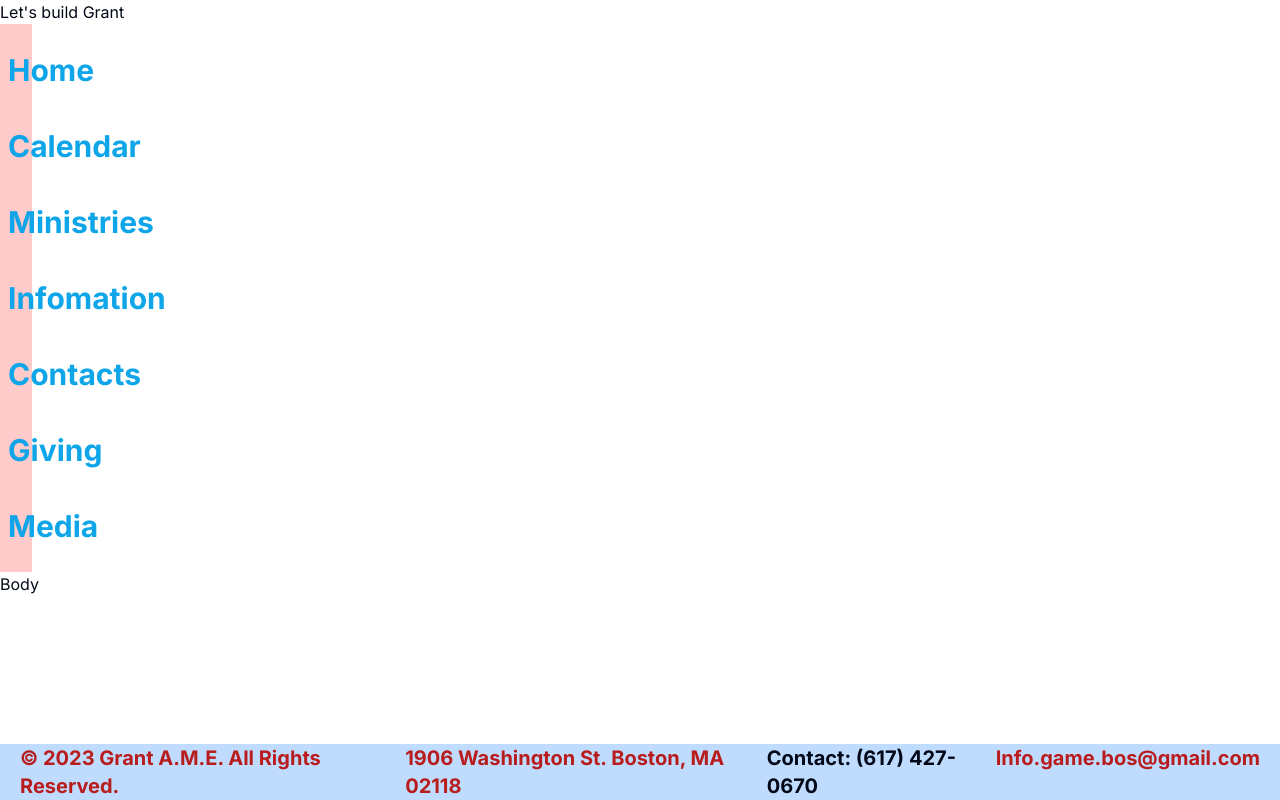
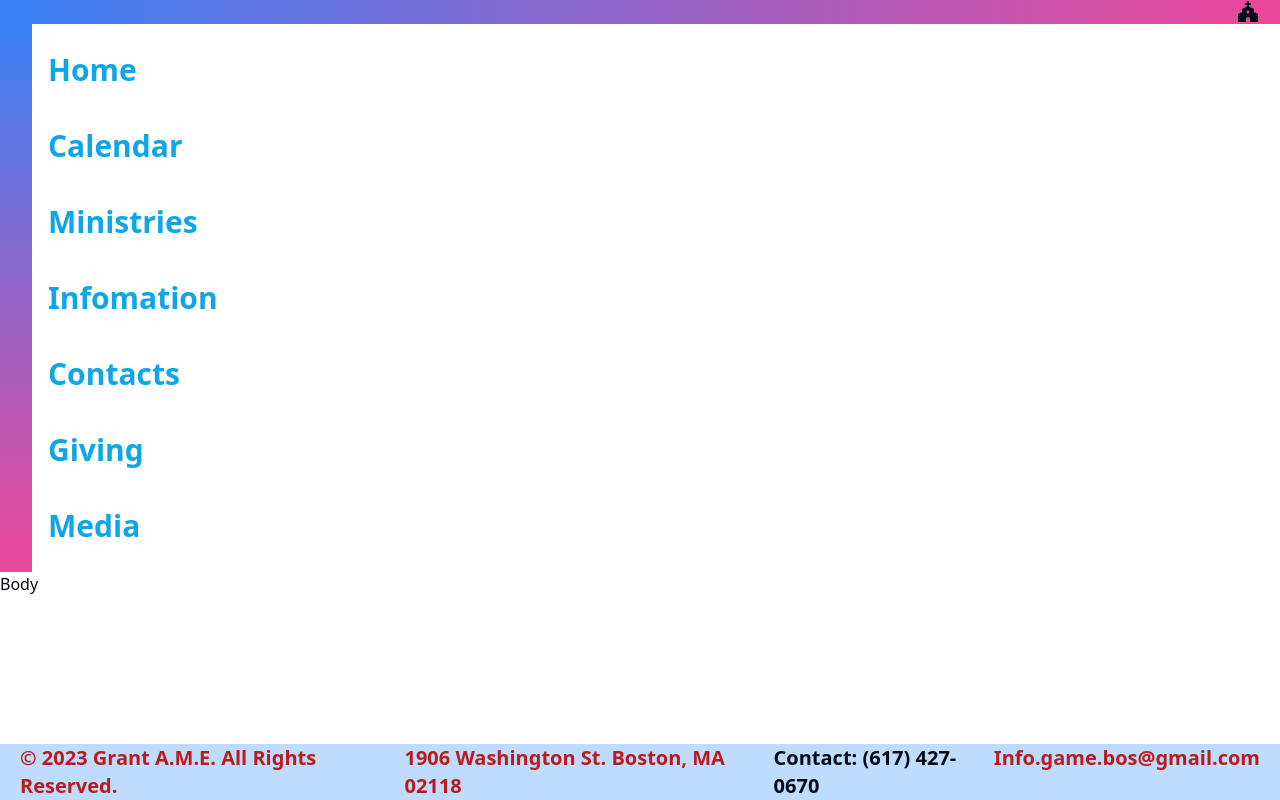
Before and after one commit to cainjason/game-v5, a Next.js app: page / in a window 1280 px wide. Built offline with nearby package versions, Linux system fonts and the light colour scheme.

Commit message:
updated app

```diff
--- a/app/components/Body.tsx
+++ b/app/components/Body.tsx
@@ -2,7 +2,7 @@
 
 function Body() {
   return (
-    <body>
+    <body className="h-full w-full">
 			Body
     </body>
   )
--- a/app/components/Header.tsx
+++ b/app/components/Header.tsx
@@ -1,8 +1,9 @@
+import ChurchIcon from '@mui/icons-material/Church';
 
 function Header() {
   return (
-    <header>
-
+    <header className='flex justify-end bg-gradient-to-r from-blue-500 to-pink-500'>
+      <ChurchIcon className='mr-5  ml-2 h-9 w-9' />
     </header>
   )
 }
--- a/app/components/Navbar.tsx
+++ b/app/components/Navbar.tsx
@@ -1,16 +1,16 @@
 
 function Navbar() {
   return (
-    <nav className="flex flex-col h-full w-8 bg-red-200 text-3xl font-bold p-2">
-      <p className="text-sky-500 hover:text-sky-700 mt-5 mb-5"><a href="#home">Home</a></p>
-      <p className="text-sky-500 hover:text-sky-700 mt-5 mb-5"><a href="#calendar">Calendar</a></p>
-      <p className="text-sky-500 hover:text-sky-700 mt-5 mb-5"><a href="#ministries">Ministries</a></p>
-      <p className="text-sky-500 hover:text-sky-700 mt-5 mb-5"><a href="#infomation">Infomation</a></p>
-      <p className="text-sky-500 hover:text-sky-700 mt-5 mb-5"><a href="#contacts">Contacts</a></p>
-      <p className="text-sky-500 hover:text-sky-700 mt-5 mb-5"><a href="#giving">Giving</a></p>
-      <p className="text-sky-500 hover:text-sky-700 mt-5 mb-5"><a href="#media">Media</a></p>
+    <nav className="flex flex-col h-full w-8 bg-gradient-to-b from-blue-500 to-pink-500 text-3xl font-bold p-2">
+      <p className="text-sky-500 hover:text-sky-700 mt-5 mb-5 ml-10"><a href="#home">Home</a></p>
+      <p className="text-sky-500 hover:text-sky-700 mt-5 mb-5 ml-10"><a href="#calendar">Calendar</a></p>
+      <p className="text-sky-500 hover:text-sky-700 mt-5 mb-5 ml-10"><a href="#ministries">Ministries</a></p>
+      <p className="text-sky-500 hover:text-sky-700 mt-5 mb-5 ml-10"><a href="#infomation">Infomation</a></p>
+      <p className="text-sky-500 hover:text-sky-700 mt-5 mb-5 ml-10"><a href="#contacts">Contacts</a></p>
+      <p className="text-sky-500 hover:text-sky-700 mt-5 mb-5 ml-10"><a href="#giving">Giving</a></p>
+      <p className="text-sky-500 hover:text-sky-700 mt-5 mb-5 ml-10"><a href="#media">Media</a></p>
     </nav>
   )
 }
 
-export default Navbar
+export default Navbar;
--- a/app/layout.tsx
+++ b/app/layout.tsx
@@ -18,7 +18,7 @@
   return (
     <html lang="en">
       <body className={inter.className}>
-        <Header />
+
         {children}</body>
     </html>
   );
--- a/app/page.tsx
+++ b/app/page.tsx
@@ -1,11 +1,12 @@
 import Body from "./components/Body";
 import Footer from "./components/Footer";
+import Header from "./components/Header";
 import Navbar from "./components/Navbar";
 
 export default function Home() {
   return (
     <main className="">
-      Let's build Grant
+      <Header />
       <Navbar />
       <Body />
       <Footer />
```
